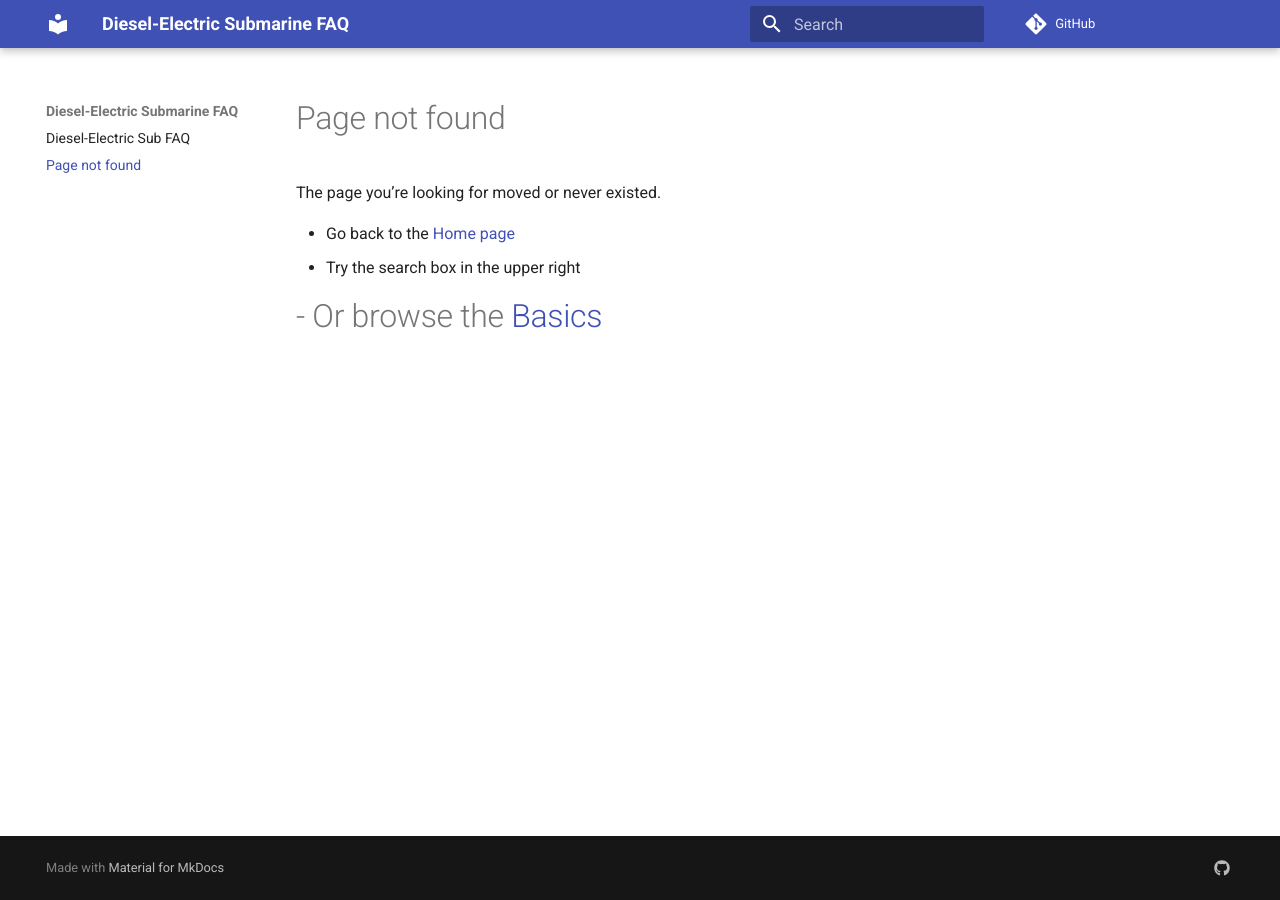
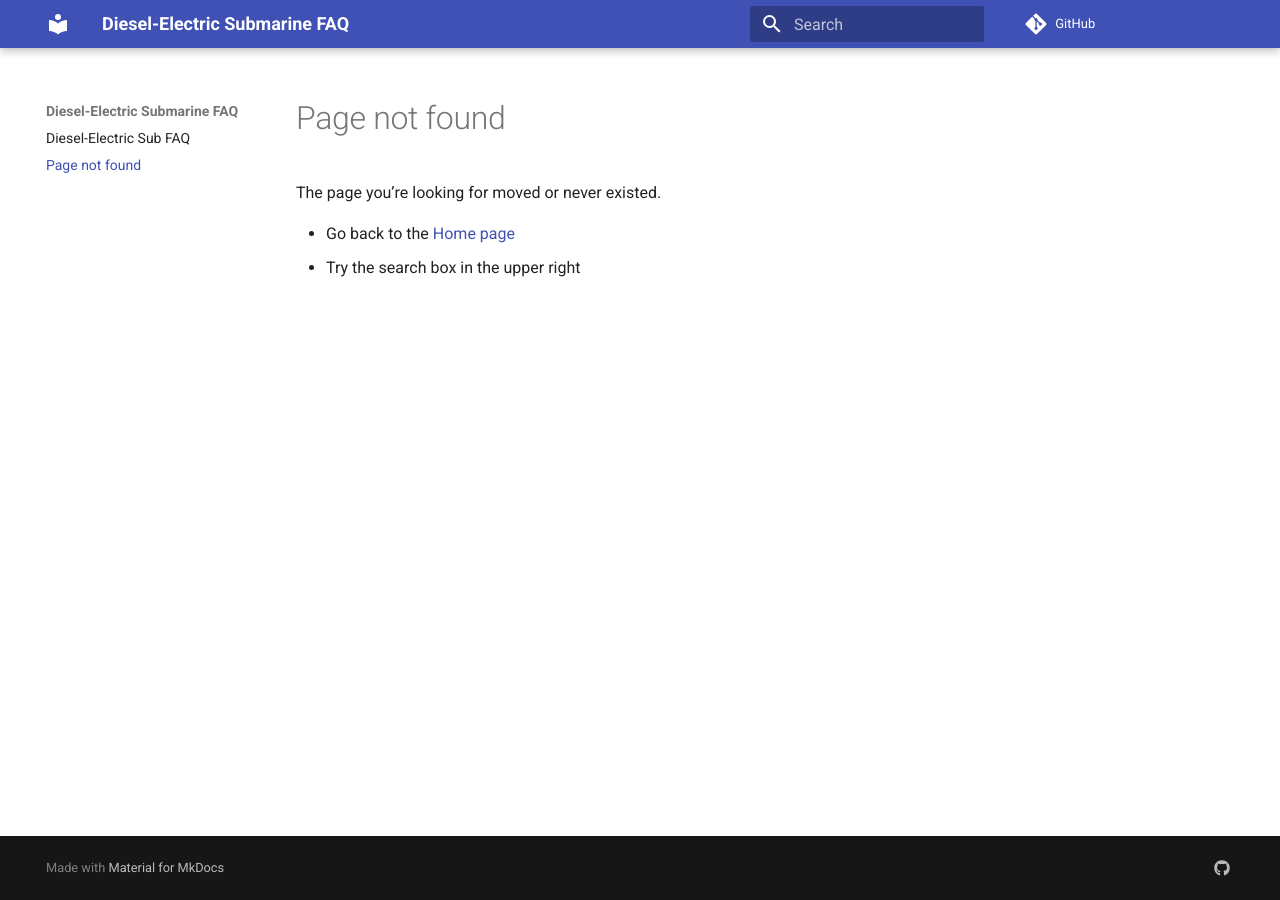
Before and after one commit to igreisman/diesel-sub-faq, an MkDocs documentation site: the page built from docs/404.md, in a window 1280 px wide. Built offline with MkDocs 1.6.1 and Material for MkDocs 9.7.7, drawn with Linux system fonts in a browser that asks for light colours; comment, search, counter and statistics services are not loaded.

Commit message:
Update 404.md

```diff
--- a/docs/404.md
+++ b/docs/404.md
@@ -4,4 +4,3 @@ The page you’re looking for moved or never existed.
 
 - Go back to the [Home page](/)
 - Try the search box in the upper right
-# - Or browse the [Basics](./basics/what-is-a-diesel-electric-submarine.md)
```
